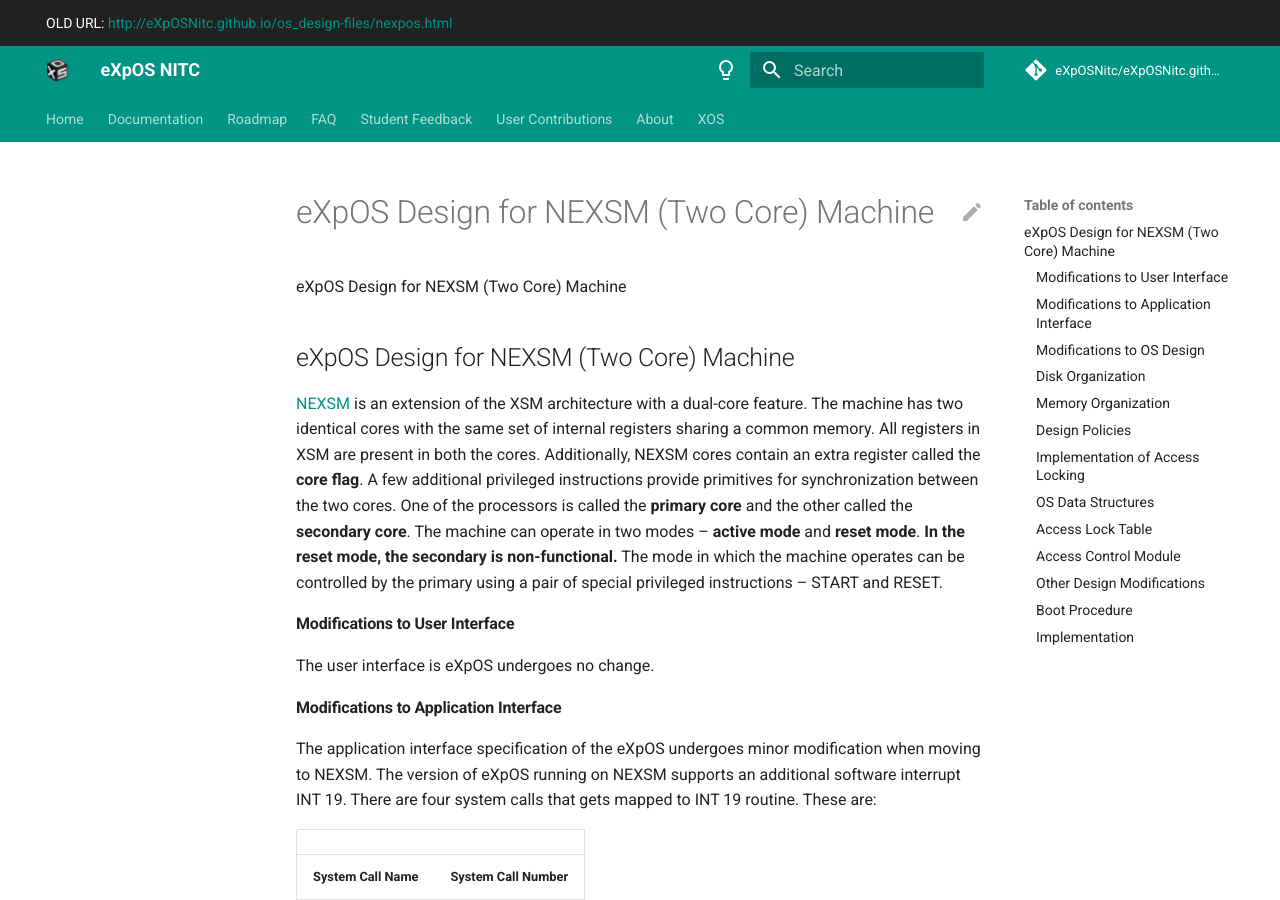
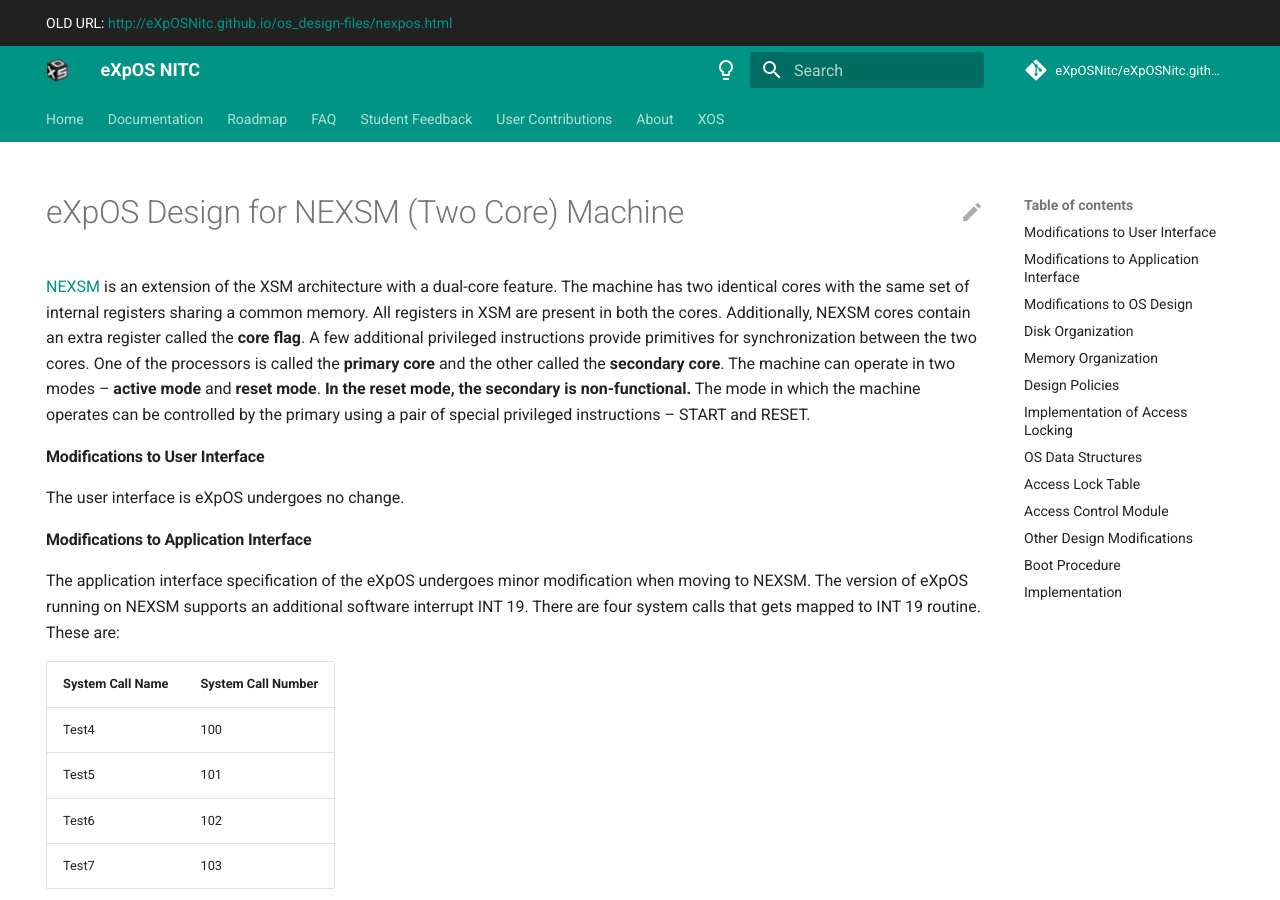
Before and after one commit to eXpOSNitc/expos-docs, an MkDocs documentation site: the page built from docs/os_design/nexpos.md, in a window 1280 px wide and 900 px high. Built offline with MkDocs 1.6.1 and Material for MkDocs 9.7.7, drawn with Linux system fonts in a browser that asks for light colours; comment, search, counter and statistics services are not loaded.

Commit message:
progress

```diff
--- a/docs/os_design/nexpos.md
+++ b/docs/os_design/nexpos.md
@@ -1,94 +1,9 @@
 ---
 title: 'eXpOS Design for NEXSM (Two Core) Machine'
 original_url: 'http://eXpOSNitc.github.io/os_design-files/nexpos.html'
+hide:
+    - navigation
 ---
-
-
-
-
-
-
-eXpOS Design for NEXSM (Two Core) Machine
-
-
-
-
-
-
-
-
-
-
-
-
-
-
-
-
-
-
-
-
-
-
-
-
-
-
-
-
-
-
-
-
-
-
-
-
-
-
-
-
-
-
-
-
-
-
-
-
-
-
-
-
-
-
-
-
-
-
-
-
-
-
-
-
-
-
-
-
-
-
-
-
-eXpOS Design for NEXSM (Two Core) Machine
------------------------------------------
-
-
-
-
-
-
 
 [NEXSM](../arch_spec-files/nexsm.html) is an extension of the XSM architecture with a dual-core feature. The machine has two identical cores with the same set of internal registers sharing a common memory. All registers in XSM are present in both the cores. Additionally, NEXSM cores contain an extra register called the **core flag**. A few additional privileged instructions provide primitives for synchronization between the two cores. One of the processors is called the **primary core** and the other called the **secondary core**. The machine can operate in two modes – **active mode** and **reset mode**. **In the reset mode, the secondary is non-functional.** The mode in which the machine operates can be controlled by the primary using a pair of special privileged instructions – START and RESET.
 
@@ -98,28 +13,16 @@
 
 #### **Modifications to User Interface**
 
-
-
- The user interface is eXpOS undergoes no change.
-
-
-
+The user interface is eXpOS undergoes no change.
 
 
 #### **Modifications to Application Interface**
 
+The application interface specification of the eXpOS undergoes minor modification when moving to NEXSM. The version of eXpOS running on NEXSM supports an additional software interrupt INT 19. There are four system calls that gets mapped to INT 19 routine. These are:
 
 
- The application interface specification of the eXpOS undergoes minor modification when moving to NEXSM. The version of eXpOS running on NEXSM supports an additional software interrupt INT 19. There are four system calls that gets mapped to INT 19 routine. These are:
-
-
-
-
-
-
-|  |  |
+| **System Call Name** | **System Call Number** |
 | --- | --- |
-| **System Call Name** | **System Call Number** |
 | Test4 | 100 |
 | Test5 | 101 |
 | Test6 | 102 |
@@ -162,14 +65,8 @@
 
  NEXSM disk has 16 additional disk blocks (block numbers 512 to 527). The OS uses these blocks for loading the following handlers:
 
-
-
-
-
-
-|  |  |
+| **Block Number** | **Contents** |
 | --- | --- |
-| **Block Number** | **Contents** |
 | 512-513 | Secondary Bootstrap Loader |
 | 514-515 | INT 19 handler |
 | 516-517 | Module 8 |
@@ -196,9 +93,8 @@
  NEXSM has 16 additional pages of memory (pages 128 to 144). The first four new pages are reserved by the machine. These are:
 
 
-|  |  |
+| **Page Number** | **Contents** |
 | --- | --- |
-| **Page Number** | **Contents** |
 | 128-129 | Secondary bootstrap loader (bootstrap loader for secondary core) |
 | 130-131 | Software interrupt, INT 19 (currently INT19 is unused) |
 
@@ -214,10 +110,8 @@
 
  From among the remaining 12 available pages, eXpOS reserves the next eight pages for storing OS code as follows:
 
-
-|  |  |
+| **Page Number** | **Contents** |
 | --- | --- |
-| **Page Number** | **Contents** |
 | 132-133 | Module 8 ([Access Control Module](../os_modules/Module_8.html)) |
 | 134-135 | Module 9 (TestA Module) |
 | 136-137 | Module 10 (TestB Module) |
@@ -298,10 +192,8 @@
 
 
 
-
-|  |  |
+| **Field** | **Function** |
 | --- | --- |
-| **Field** | **Function** |
 | KERN\_LOCK | Common access lock to be set before running any critical kernel code other than scheduling. Before performing any kernel function, this lock must be set by the kernel module/interrupt handler so that the other core waits till the critical action is completed. |
 | SCHED\_LOCK | Access lock to run the Scheduler Module. If one core has set the SCHED\_LOCK in the Scheduler Module, the other core runs in a busy loop until execution of the Scheduler Module is completed. |
 | GLOCK | A general purpose lock variable that is left unused for future use. |
@@ -416,4 +308,4 @@
 
 
 
- A detailed description of the changes required to the eXpOS kernel are outlined in the Stage 28 page of the [Roadmap](../Roadmap.html).
+A detailed description of the changes required to the eXpOS kernel are outlined in the Stage 28 page of the [Roadmap](../roadmap/stage_28.md).
```
